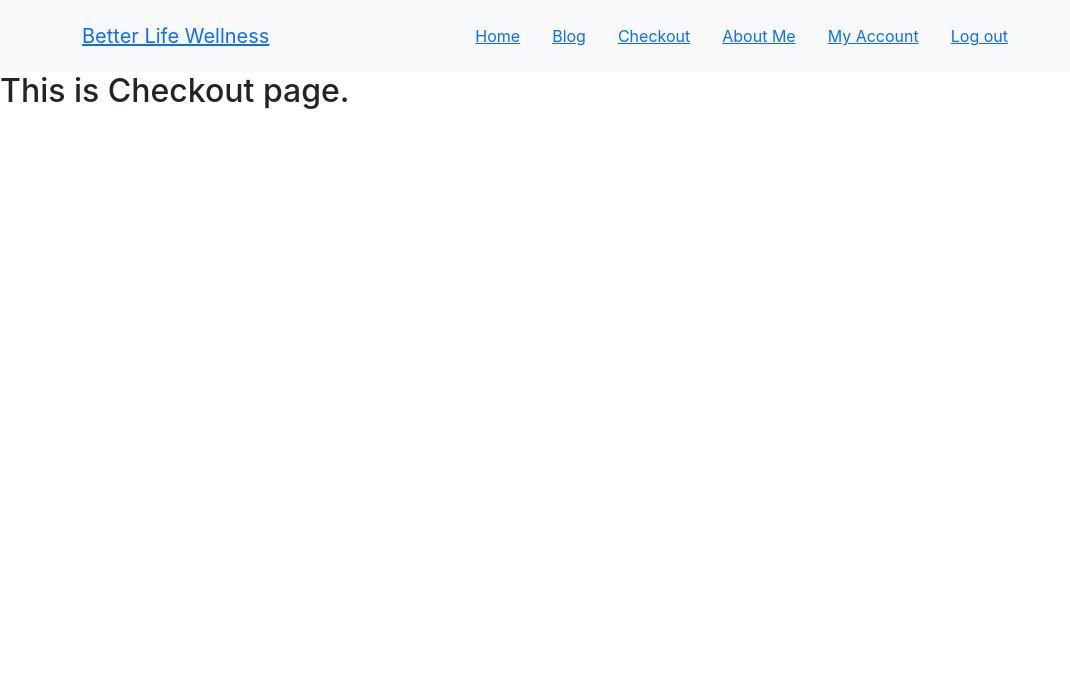
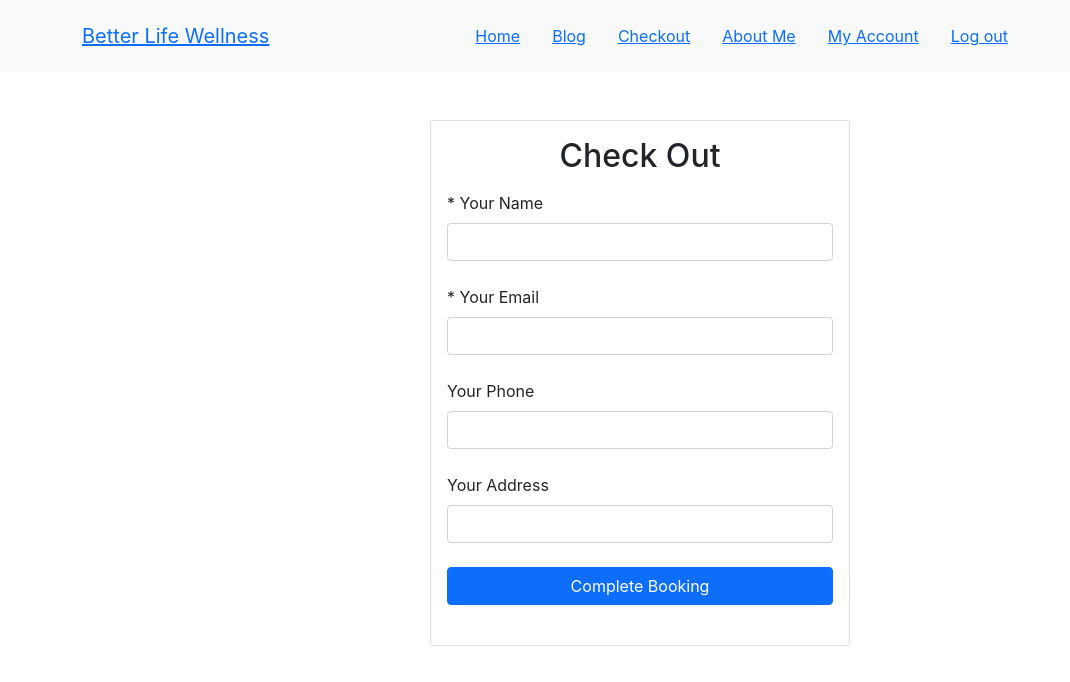
Before and after one commit to mak-alamin/better-life-wellness, a React (Create React App) app: page /checkout in a window 1280 px wide. Shown: the top 682 px of the page, without its empty margins (0-1070 px from the left). Built offline with nearby package versions, Linux system fonts and the light colour scheme; no server answers; sample sign-in values are in the browser's storage.

Commit message:
toaster added to checkout

```diff
--- a/package.json
+++ b/package.json
@@ -17,6 +17,7 @@
     "react-firebase-hooks": "^5.0.3",
     "react-router-dom": "^6.3.0",
     "react-scripts": "5.0.1",
+    "react-toastify": "^8.2.0",
     "web-vitals": "^2.1.4"
   },
   "scripts": {
--- a/src/components/Checkout/Checkout.js
+++ b/src/components/Checkout/Checkout.js
@@ -1,9 +1,72 @@
 import React from "react";
+import { toast, ToastContainer } from "react-toastify";
 
 const Checkout = () => {
+  const handleBooking = (e) => {
+    e.preventDefault();
+    toast("Thank you for the booking.");
+  };
+
   return (
-    <div>
-      <h2>This is Checkout page.</h2>
+    <div className="container my-5">
+      <ToastContainer></ToastContainer>
+      <form onSubmit={handleBooking} className="mx-auto login-form card p-3">
+        <h2 className="text-center mb-3">Check Out</h2>
+        <div className="form-outline mb-4">
+          <label className="form-label" htmlFor="user_name">
+            * Your Name
+          </label>
+          <input
+            type="text"
+            name="name"
+            id="user_name"
+            className="form-control"
+            required
+          />
+        </div>
+
+        <div className="form-outline mb-4">
+          <label className="form-label" htmlFor="user_email">
+            * Your Email
+          </label>
+          <input
+            type="email"
+            name="email"
+            id="user_email"
+            className="form-control"
+            required
+          />
+        </div>
+
+        <div className="form-outline mb-4">
+          <label className="form-label" htmlFor="user_phone">
+            Your Phone
+          </label>
+          <input
+            type="text"
+            name="phone"
+            id="user_phone"
+            className="form-control"
+          />
+        </div>
+
+        <div className="form-outline mb-4">
+          <label className="form-label" htmlFor="user_address">
+            Your Address
+          </label>
+          <input
+            type="text"
+            name="address"
+            id="user_address"
+            className="form-control"
+            required
+          />
+        </div>
+
+        <button type="submit" className="btn btn-primary btn-block mb-4">
+          Complete Booking
+        </button>
+      </form>
     </div>
   );
 };
--- a/src/components/Header/Header.js
+++ b/src/components/Header/Header.js
@@ -2,15 +2,18 @@ import { signOut } from "firebase/auth";
 import React from "react";
 import { Container, Nav, Navbar } from "react-bootstrap";
 import { useAuthState } from "react-firebase-hooks/auth";
-import { Link } from "react-router-dom";
+import { Link, useNavigate } from "react-router-dom";
 import auth from "../../firebase.init";
 
 const Header = () => {
   const [user] = useAuthState(auth);
 
+  const navigate = useNavigate();
+
   const handleLogOut = (event) => {
     event.preventDefault();
     signOut(auth);
+    navigate("/login");
   };
   return (
     <header>
--- a/src/components/Loading/Loading.js
+++ b/src/components/Loading/Loading.js
@@ -1,9 +1,10 @@
 import React from "react";
+import { Spinner } from "react-bootstrap";
 
 const Loading = () => {
   return (
-    <div>
-      <h2>Loading...</h2>
+    <div className="w-100 d-flex justify-content-center align-items-center">
+      <Spinner animation="border" variant="primary" />
     </div>
   );
 };
--- a/src/components/NotFound/NotFound.js
+++ b/src/components/NotFound/NotFound.js
@@ -2,8 +2,16 @@ import React from "react";
 
 const NotFound = () => {
   return (
-    <div>
-      <h2>404 | Not founds.</h2>
+    <div className="container">
+      <div className="row justify-content-center text-center pt-5">
+        <img
+          src="./images/not-found-404.png"
+          alt=""
+          srcset=""
+          style={{ width: "200px" }}
+        />
+        <h2>The page you requested is not found.</h2>
+      </div>
     </div>
   );
 };
--- a/src/index.js
+++ b/src/index.js
@@ -2,6 +2,7 @@ import "bootstrap/dist/css/bootstrap.min.css";
 import React from "react";
 import ReactDOM from "react-dom/client";
 import { BrowserRouter } from "react-router-dom";
+import "react-toastify/dist/ReactToastify.css";
 import App from "./App";
 import "./index.css";
 import reportWebVitals from "./reportWebVitals";
```
Also changed, not shown: public/images/not-found-404.png (added), 1 other file (tests, documents, lock files or other folders).
